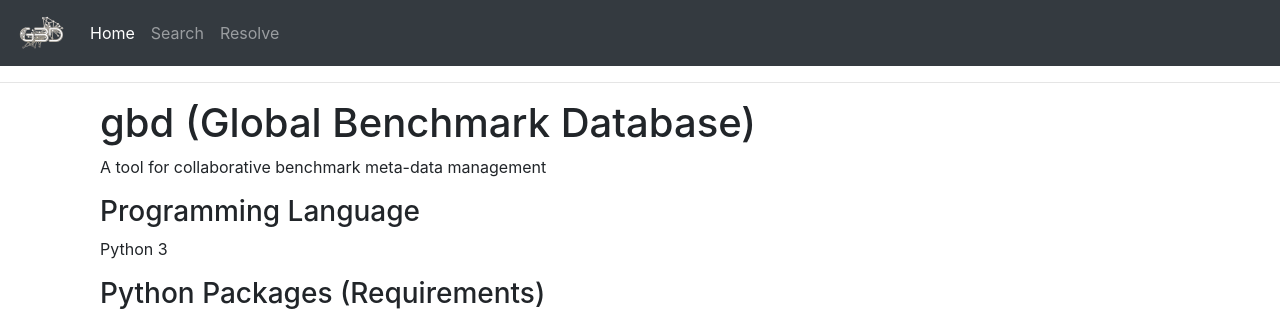
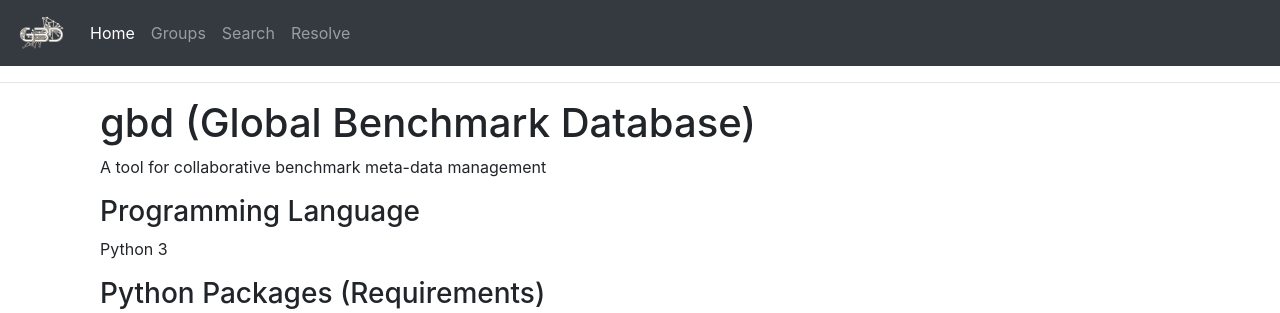
Before and after one commit to Udopia/gbd, a Flask app: page / in a window 1280 px wide. Shown: the top 313 px of the page. Run offline with Flask 2, Linux system fonts and the light colour scheme; some libraries are stand-ins or nearby versions.

Commit message:
Add Groups to nav

```diff
--- a/server.py
+++ b/server.py
@@ -104,6 +104,7 @@ def resolve():
 
 @app.route("/groups/all", methods=['GET'])
 def reflect():
+    htmlGenerator.generate_html_header('en')
     with Database(DATABASE) as database:
         list = groups.reflect(database)
         return list.__str__()
--- a/templates/home.html
+++ b/templates/home.html
@@ -19,6 +19,7 @@
       <div class="collapse navbar-collapse" id="navbarNavAltMarkup">
         <div class="navbar-nav">
           <a class="nav-item nav-link active" href="#">Home <span class="sr-only">(current)</span></a>
+            <a class="nav-item nav-link" href="/groups/all">Groups</a>
           <a class="nav-item nav-link" href="/query/form">Search</a>
           <a class="nav-item nav-link" href="/resolve/form">Resolve</a>
         </div>
--- a/templates/query_form.html
+++ b/templates/query_form.html
@@ -18,6 +18,7 @@
       <div class="collapse navbar-collapse" id="navbarNavAltMarkup">
         <div class="navbar-nav">
           <a class="nav-item nav-link" href="/">Home</a>
+            <a class="nav-item nav-link" href="/groups/all">Groups</a>
           <a class="nav-item nav-link active" href="/query/form">Search <span class="sr-only">(current)</span></a>
           <a class="nav-item nav-link" href="/resolve/form">Resolve</a>
         </div>
--- a/templates/resolve_form.html
+++ b/templates/resolve_form.html
@@ -18,6 +18,7 @@
       <div class="collapse navbar-collapse" id="navbarNavAltMarkup">
         <div class="navbar-nav">
           <a class="nav-item nav-link" href="/">Home</a>
+            <a class="nav-item nav-link" href="/groups/all">Groups</a>
           <a class="nav-item nav-link" href="/query/form">Search</a>
           <a class="nav-item nav-link active" href="/resolve/form">Resolve <span class="sr-only">(current)</span></a>
         </div>
```
